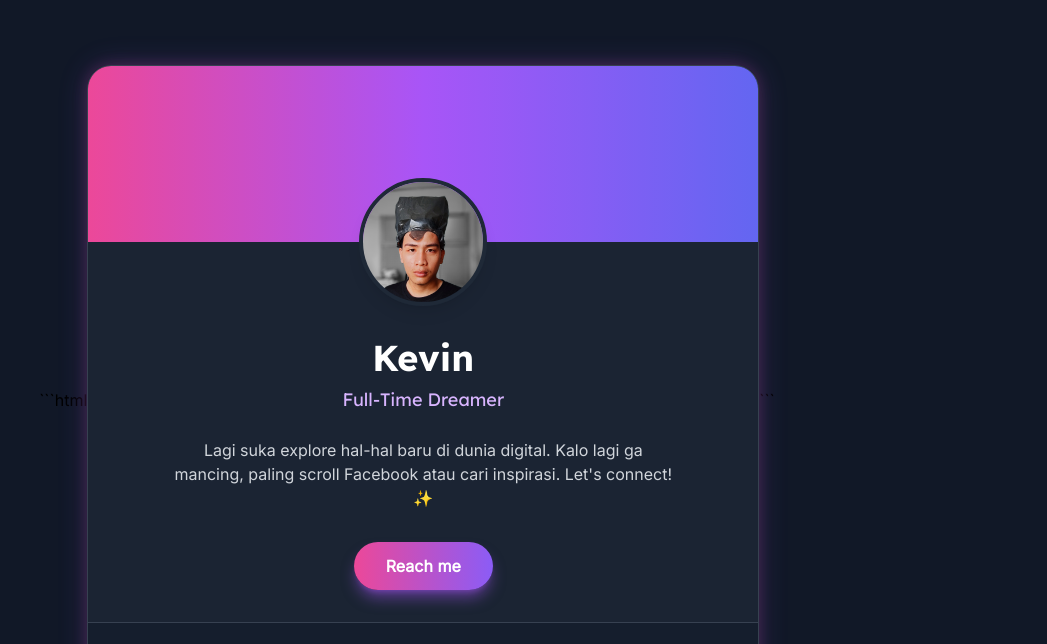
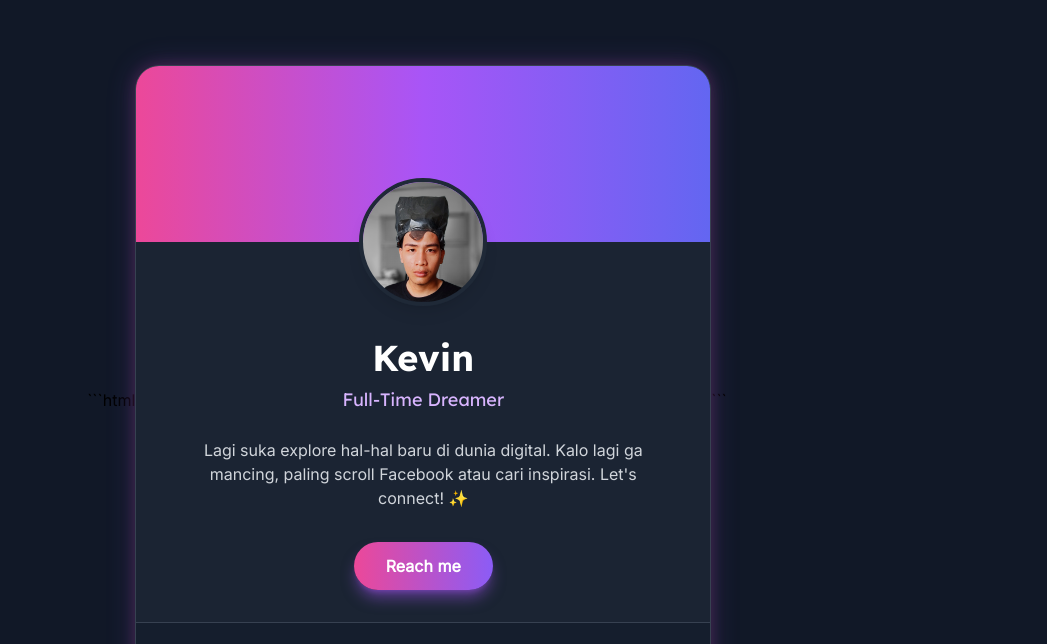
Before and after one commit to mrlooba/mrlooba.github.io, a plain HTML site: page index.html in a window 1280 px wide. Both pictures are taken after a click on the button "Click to Vibe". Shown: the top 644 px of the page, without its empty margins (233-1280 px from the left). Drawn offline with nearby package versions, Linux system fonts and the light colour scheme.

Commit message:
Update index.html

````diff
--- a/index.html
+++ b/index.html
@@ -113,40 +113,29 @@
       .bar:nth-child(4) { animation-delay: 0.45s; }
     </style>
   </head>
-  <body class="bg-gray-900 flex items-center justify-center min-h-screen p-4 sm:p-6 lg:p-8 pb-28 sm:pb-8">
+  <body class="bg-gray-900 flex items-center justify-center min-h-screen p-4 sm:p-6 lg:p-8 pb-32 sm:pb-8">
 
-    <!-- LAYAR UTAMA: SPLASH ENTER SCREEN (Mencegah Pemblokiran Autoplay) -->
     <div id="enter-screen" class="fixed inset-0 bg-gray-900 flex flex-col items-center justify-center z-[100] transition-all duration-1000 ease-in-out">
-      <!-- Background Efek Lampu Gradasi di Belakang -->
       <div class="absolute w-72 h-72 rounded-full bg-purple-600 blur-[100px] opacity-30 top-1/4 left-1/4"></div>
       <div class="absolute w-72 h-72 rounded-full bg-pink-600 blur-[100px] opacity-30 bottom-1/4 right-1/4"></div>
 
-      <!-- Konten Box -->
       <div class="text-center z-10 p-6 max-w-sm">
         <h2 class="text-2xl font-bold text-gray-400 mb-2 font-lexend tracking-wider">WELCOME TO</h2>
         <h1 class="text-5xl font-extrabold text-transparent bg-clip-text bg-gradient-to-r from-pink-500 to-purple-500 font-lexend mb-8 tracking-tight">KEVIN'S SPACE</h1>
-
         <p class="text-sm text-gray-500 mb-8 font-medium">Aktifkan volume suara untuk pengalaman vibe penuh ✨</p>
-
-        <!-- Tombol Masuk yang memicu musik -->
         <button id="enter-btn" class="pulse-button btn-gradient text-white text-lg font-bold py-4 px-10 rounded-full transition-all duration-300 focus:outline-none">
           Click to Vibe
         </button>
       </div>
     </div>
 
-    <!-- Element Audio untuk memutar lagu NEFFEX - Careless -->
-    <!-- Menggunakan file musik lokal music.mp3 sebagai sumber utama, dan link cloud sebagai cadangan jika file belum diupload -->
     <audio id="bg-music" loop>
       <source src="music.mp3" type="audio/mpeg" />
       <source src="https://archive.org/download/neffex-careless/NEFFEX%20-%20Careless.mp3" type="audio/mpeg" />
     </audio>
 
-    <!-- Konten Biodata Utama (Tersembunyi di awal agar transisinya keren) -->
-    <div id="main-content" class="bg-gray-800 bg-opacity-80 backdrop-blur-sm w-full max-w-2xl rounded-3xl shadow-2xl overflow-hidden border border-gray-700 card-glow opacity-0 transform translate-y-10 transition-all duration-1000">
-      <!-- Header dengan Gradient Keren -->
+    <div id="main-content" class="bg-gray-800 bg-opacity-80 backdrop-blur-sm w-full max-w-md md:max-w-xl rounded-3xl shadow-2xl overflow-hidden border border-gray-700 card-glow opacity-0 transform translate-y-10 transition-all duration-1000">
       <div class="h-44 bg-gradient-to-r from-pink-500 via-purple-500 to-indigo-500 relative">
-        <!-- Foto Profil dengan animasi (menggunakan file lokal profil.jpg agar stabil di HP, dengan fallback drive kamu) -->
         <div class="absolute top-[calc(11rem-4rem)] left-1/2 -translate-x-1/2">
           <img
             src="kevin.jpg"
@@ -157,26 +146,20 @@
         </div>
       </div>
 
-      <!-- Konten Biodata -->
       <div class="pt-24 px-6 pb-8 text-center">
-        <!-- Nama dan Role -->
         <h1 class="text-4xl font-bold text-white animate-fade-in-1">Kevin</h1>
         <p class="text-lg text-purple-300 mt-2 font-lexend animate-fade-in-2">Full-Time Dreamer</p>
 
-        <!-- Bio Singkat -->
-        <p class="mt-6 text-gray-300 max-w-lg mx-auto animate-fade-in-3">Lagi suka explore hal-hal baru di dunia digital. Kalo lagi ga mancing, paling scroll Facebook atau cari inspirasi. Let's connect! ✨</p>
+        <p class="mt-6 text-gray-300 max-w-lg mx-auto animate-fade-in-3 px-2">Lagi suka explore hal-hal baru di dunia digital. Kalo lagi ga mancing, paling scroll Facebook atau cari inspirasi. Let's connect! ✨</p>
 
-        <!-- Tombol Aksi -->
         <div class="mt-8 animate-fade-in-4">
           <a href="mailto:warriorofadorable@gmail.com" class="btn-gradient text-white font-bold py-3 px-8 rounded-full transition-transform transform hover:scale-110 inline-block shadow-lg shadow-purple-500/50"> Reach me </a>
         </div>
       </div>
 
-      <!-- Bagian Sosial Media -->
       <div class="bg-gray-900 bg-opacity-50 border-t border-gray-700 px-6 py-6">
         <h2 class="text-center text-sm font-semibold text-gray-400 mb-4 font-lexend">Find me on Facebook</h2>
         <div class="flex justify-center items-center space-x-6">
-          <!-- Link Facebook -->
           <a href="https://facebook.com/crucifykevin" target="_blank" class="text-gray-400 hover:text-white transition-all transform hover:scale-125">
             <svg class="w-7 h-7" fill="currentColor" viewBox="0 0 24 24" aria-hidden="true">
               <path
@@ -191,10 +174,8 @@
       </div>
     </div>
 
-    <!-- Floating Glassmorphism Music Player (Pojok Kanan Bawah) -->
     <div id="music-player" class="fixed bottom-4 right-4 left-4 sm:left-auto sm:w-80 bg-gray-800 bg-opacity-90 backdrop-blur-md border border-gray-700 p-4 rounded-2xl flex items-center justify-between player-glow z-50 opacity-0 transition-opacity duration-1000">
       <div class="flex items-center space-x-3">
-        <!-- Animasi Piringan Hitam / Vinyl Musik -->
         <div id="music-vinyl" class="w-10 h-10 rounded-full bg-gradient-to-r from-purple-500 to-pink-500 flex items-center justify-center text-white font-bold text-xs shadow-md transition-transform duration-1000 ease-linear">
           🎵
         </div>
@@ -205,7 +186,6 @@
       </div>
 
       <div class="flex items-center space-x-3">
-        <!-- Visualizer Bar -->
         <div id="visualizer" class="flex items-end space-x-0.5 h-6 w-8 opacity-50 hidden">
           <span class="bar w-1 h-4 bg-pink-500 rounded-full"></span>
           <span class="bar w-1 h-6 bg-purple-500 rounded-full"></span>
@@ -213,13 +193,10 @@
           <span class="bar w-1 h-5 bg-purple-500 rounded-full"></span>
         </div>
 
-        <!-- Tombol Play/Pause -->
         <button id="play-btn" class="w-10 h-10 rounded-full bg-purple-600 hover:bg-purple-700 flex items-center justify-center text-white focus:outline-none transition-transform active:scale-95">
-          <!-- Ikon Play -->
           <svg id="play-icon" class="w-5 h-5 ml-0.5" fill="currentColor" viewBox="0 0 24 24">
             <path d="M8 5v14l11-7z" />
           </svg>
-          <!-- Ikon Pause -->
           <svg id="pause-icon" class="w-5 h-5 hidden" fill="currentColor" viewBox="0 0 24 24">
             <path d="M6 19h4V5H6v14zm8-14v14h4V5h-4z" />
           </svg>
@@ -227,7 +204,6 @@
       </div>
     </div>
 
-    <!-- Script Logika Masuk & Musik -->
     <script>
       const audio = document.getElementById('bg-music');
       const enterScreen = document.getElementById('enter-screen');
@@ -245,7 +221,6 @@
       let rotationAngle = 0;
       let rotationInterval;
 
-      // Fungsi rotasi vinyl
       function startRotation() {
         if (rotationInterval) clearInterval(rotationInterval);
         rotationInterval = setInterval(() => {
@@ -258,7 +233,6 @@
         clearInterval(rotationInterval);
       }
 
-      // Fungsi toggle play/pause manual
       function togglePlay() {
         if (isPlaying) {
           audio.pause();
@@ -278,9 +252,7 @@
         }
       }
 
-      // Event click tombol masuk (Trigger Transisi Utama dan Autoplay Berhasil!)
       enterBtn.addEventListener('click', () => {
-        // 1. Putar Musik (Berhasil diputar karena dipicu interaksi klik)
         audio.play().then(() => {
           isPlaying = true;
           playIcon.classList.add('hidden');
@@ -291,23 +263,21 @@
           console.log("Audio play gagal:", err);
         });
 
-        // 2. Hilangkan Screen Pembuka dengan transisi memudar
         enterScreen.classList.add('opacity-0', 'pointer-events-none');
 
-        // 3. Tampilkan Konten Utama & Player Musik
         setTimeout(() => {
-          enterScreen.remove(); // Hapus screen pembuka agar tidak memakan memori
-          document.body.style.overflow = 'auto'; // Aktifkan scroll halaman kembali
+          enterScreen.remove();
+          document.body.style.overflow = 'auto';
 
           mainContent.classList.remove('opacity-0', 'translate-y-10');
           musicPlayer.classList.remove('opacity-0');
         }, 800);
       });
 
-      // Pasang event listener ke tombol pemutar manual
       playBtn.addEventListener('click', togglePlay);
     </script>
   </body>
 </html>
 
+
 ```
````
